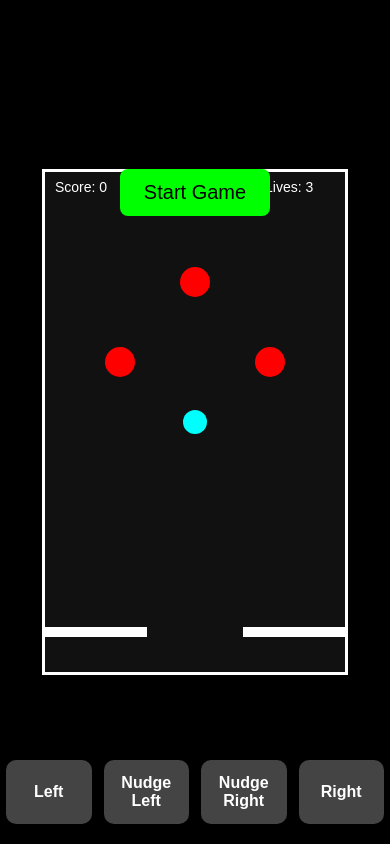
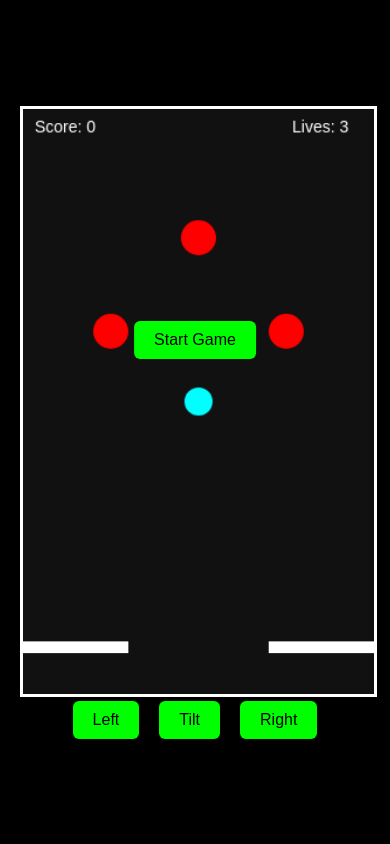
Before and after one commit to mhd-sketch/pinball-game, a plain HTML site: page index_mobile.html in a window 390 px wide. Drawn offline with Linux system fonts and the light colour scheme.

Commit message:
Update index_mobile.html

```diff
--- a/index_mobile.html
+++ b/index_mobile.html
@@ -1,82 +1,81 @@
 <!DOCTYPE html>
 <html lang="en">
 <head>
-  <meta charset="UTF-8">
-  <meta name="viewport" content="width=device-width, initial-scale=1.0">
+  <meta charset="UTF-8" />
   <title>Pinball Mini</title>
   <style>
-    body {
+    html, body {
       margin: 0;
+      padding: 0;
       background: #000;
+      height: 100%;
       display: flex;
       flex-direction: column;
       align-items: center;
       justify-content: center;
-      height: 100vh;
-      overflow: hidden;
-      touch-action: none;
+    }
+
+    #container {
+      position: relative;
+      width: 90vw;
+      height: calc(90vw / 0.6); /* Maintain 300x500 ratio */
+      max-height: 90vh;
+      max-width: calc(90vh * 0.6);
     }
 
     canvas {
+      width: 100%;
+      height: 100%;
       background: #111;
       border: 3px solid #fff;
       display: block;
-      max-height: 90vh;
-      max-width: calc(90vh * 0.6);
-      width: auto;
-      height: auto;
+    }
+
+    #controls {
+      margin-top: 10px;
+      display: flex;
+      justify-content: center;
+      gap: 20px;
+    }
+
+    .btn {
+      padding: 10px 20px;
+      font-size: 16px;
+      background: #0f0;
+      color: #000;
+      border: none;
+      border-radius: 6px;
+      cursor: pointer;
     }
 
     #startBtn {
       position: absolute;
-      top: 20%;
-      padding: 12px 24px;
-      font-size: 20px;
-      background: #0f0;
-      color: #000;
-      border: none;
-      border-radius: 8px;
-      z-index: 1;
-    }
-
-    .mobile-controls {
-      position: absolute;
-      bottom: 20px;
-      width: 100%;
-      display: flex;
-      justify-content: space-around;
-      padding: 0 20px;
-      z-index: 1;
-    }
-
-    .mobile-controls button {
-      flex: 1;
-      margin: 0 6px;
-      padding: 14px;
-      font-size: 16px;
-      border-radius: 10px;
-      border: none;
-      background: #444;
-      color: #fff;
-      font-weight: bold;
+      top: 40%;
+      left: 50%;
+      transform: translate(-50%, -50%);
+      z-index: 2;
     }
   </style>
 </head>
 <body>
-  <button id="startBtn">Start Game</button>
-  <canvas id="game" width="300" height="500"></canvas>
+  <div id="container">
+    <button id="startBtn" class="btn">Start Game</button>
+    <canvas id="game" width="300" height="500"></canvas>
+  </div>
 
-  <div class="mobile-controls">
-    <button ontouchstart="flippers.left.pressed = true" ontouchend="flippers.left.pressed = false">Left</button>
-    <button ontouchstart="nudge(-1)">Nudge Left</button>
-    <button ontouchstart="nudge(1)">Nudge Right</button>
-    <button ontouchstart="flippers.right.pressed = true" ontouchend="flippers.right.pressed = false">Right</button>
+  <div id="controls">
+    <button id="leftBtn" class="btn">Left</button>
+    <button id="tiltBtn" class="btn">Tilt</button>
+    <button id="rightBtn" class="btn">Right</button>
   </div>
 
   <script>
     const canvas = document.getElementById("game");
     const ctx = canvas.getContext("2d");
     const startBtn = document.getElementById("startBtn");
+    const leftBtn = document.getElementById("leftBtn");
+    const rightBtn = document.getElementById("rightBtn");
+    const tiltBtn = document.getElementById("tiltBtn");
 
     let lives = 3;
     let score = 0;
@@ -98,7 +97,7 @@
       }
     };
 
-    const flipperGap = ball.radius * 8;
+    const flipperGap = ball.radius * 10;
     const flipperLength = (canvas.width - flipperGap) / 2;
 
     const flippers = {
@@ -157,7 +156,7 @@
       ctx.fillStyle = "#fff";
       ctx.font = "14px sans-serif";
       ctx.fillText(`Score: ${score}`, 10, 20);
-      ctx.fillText(`Lives: ${lives}`, 220, 20);
+      ctx.fillText(`Lives: ${lives}`, 230, 20);
       if (gameOver) {
         ctx.fillStyle = "#f00";
         ctx.font = "20px sans-serif";
@@ -226,35 +225,14 @@
 
     function draw() {
       ctx.clearRect(0, 0, canvas.width, canvas.height);
-
       if (running) moveBall();
-
       drawBall();
       drawFlipper(flippers.left, true);
       drawFlipper(flippers.right, false);
       drawBumpers();
       drawHUD();
       updateFlippers();
-
       requestAnimationFrame(draw);
-    }
-
-    document.addEventListener("keydown", e => {
-      if (!running) return;
-      if (e.key === "a" || e.key === "A") flippers.left.pressed = true;
-      if (e.key === "d" || e.key === "D") flippers.right.pressed = true;
-      if (e.key === "ArrowLeft") nudge(-1);
-      if (e.key === "ArrowRight") nudge(1);
-    });
-
-    document.addEventListener("keyup", e => {
-      if (!running) return;
-      if (e.key === "a" || e.key === "A") flippers.left.pressed = false;
-      if (e.key === "d" || e.key === "D") flippers.right.pressed = false;
-    });
-
-    function nudge(dir) {
-      ball.dx += dir * 2;
     }
 
     startBtn.addEventListener("click", () => {
@@ -268,6 +246,15 @@
       startBtn.style.display = "none";
     });
 
+    // Mobile buttons
+    leftBtn.addEventListener("touchstart", () => { flippers.left.pressed = true; });
+    leftBtn.addEventListener("touchend", () => { flippers.left.pressed = false; });
+
+    rightBtn.addEventListener("touchstart", () => { flippers.right.pressed = true; });
+    rightBtn.addEventListener("touchend", () => { flippers.right.pressed = false; });
+
+    tiltBtn.addEventListener("touchstart", () => { ball.dx += (Math.random() - 0.5) * 4; });
+
     draw();
   </script>
 </body>
```
